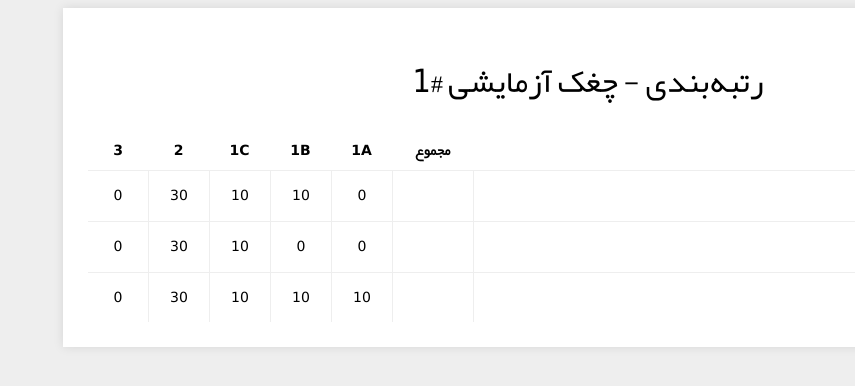
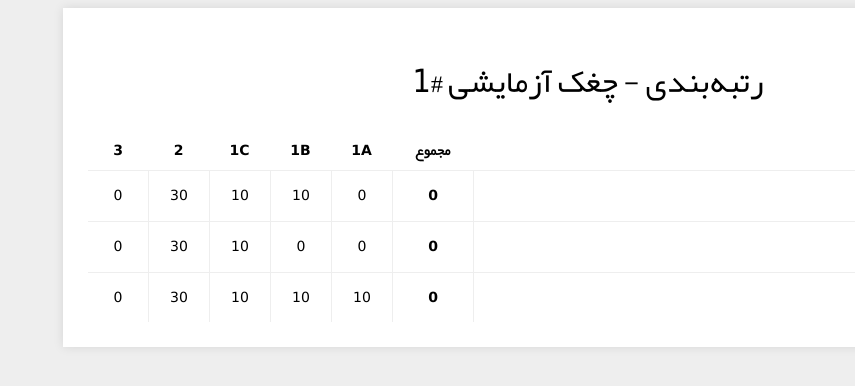
Before and after one commit to computerCS/computercs.github.io, a Jekyll site: the page built from standing/choghok1.html, in a window 1280 px wide. Shown: the top 386 px of the page, without its empty margins (425-1280 px from the left). Built offline with Jekyll 4.4.1, drawn with Linux system fonts in a browser that asks for light colours.

Commit message:
Update choghok1.html

```diff
--- a/standing/choghok1.html
+++ b/standing/choghok1.html
@@ -10,6 +10,7 @@ problems:
 users:
   - name: "علیرضا توفیقی محمدی"
     grade: 3
+    score: 0
     problems:
       - 10
       - 10
@@ -18,6 +19,7 @@ users:
       - 0
   - name: "امیررضا پوراخوان"
     grade: 3
+    score: 0
     problems:
       - 0
       - 0
@@ -26,6 +28,7 @@ users:
       - 0
   - name: "مهرداد صابری"
     grade: 2
+    score: 0
     problems:
       - 0
       - 10
```
